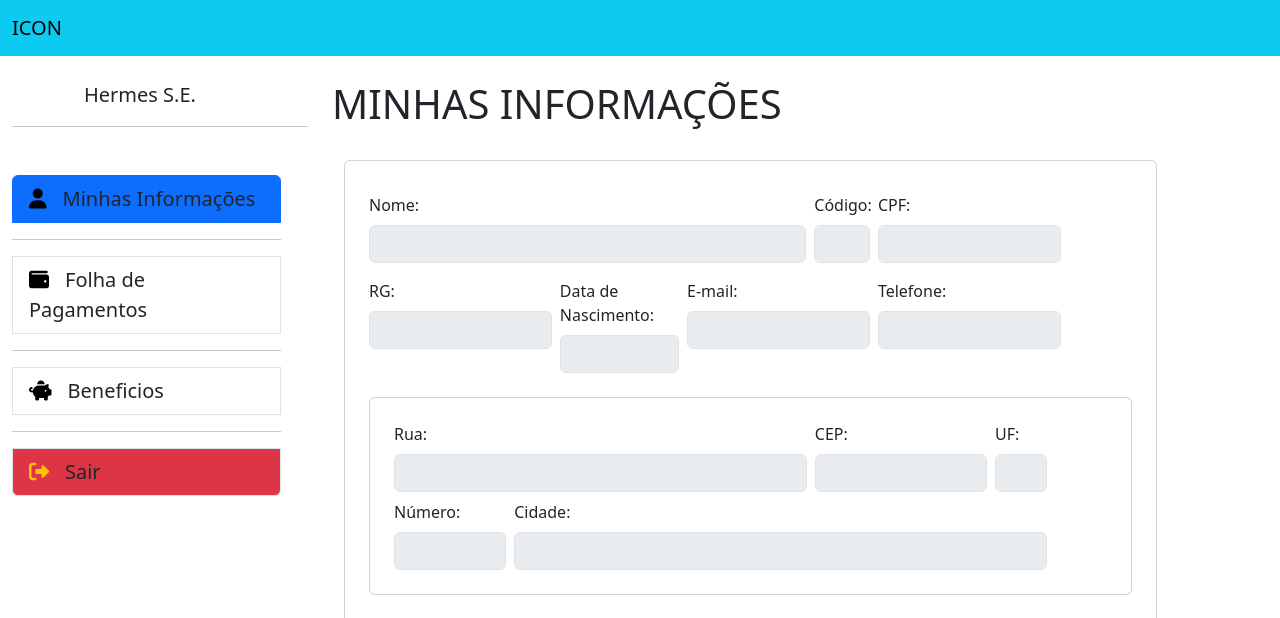
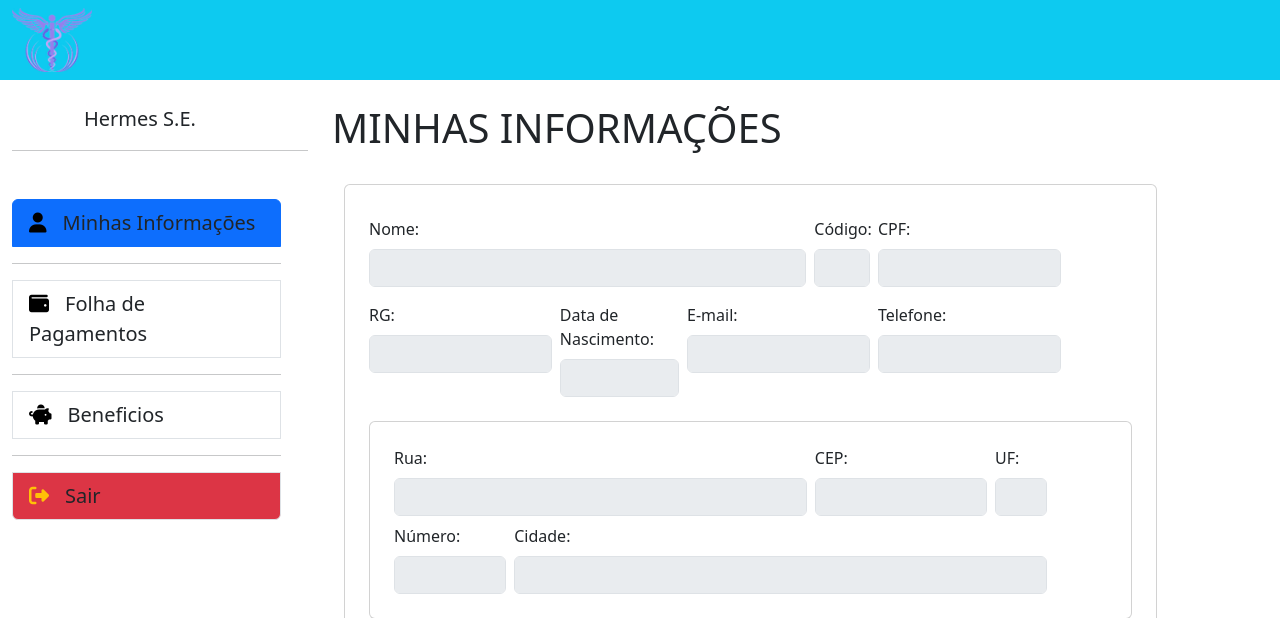
Before and after one commit to FilhoDeEmer/PIMIV, a Node server app: template views/home.ejs in a window 1280 px wide; the page is wider, and only the part inside the window is pictured. Shown: the top 618 px of that part. Run offline with Node 20, Linux system fonts and the light colour scheme; the template is opened without the code that fills it, so the values that code supplies are empty; some libraries are stand-ins or nearby versions.

Commit message:
Alteração icone navbar

```diff
--- a/views/partials/navbarhome.ejs
+++ b/views/partials/navbarhome.ejs
@@ -1,7 +1,8 @@
 <!– barra de navegação -para administradores –>
     <nav class="navbar navbar-expand-lg navbar-light bg-info" id="one">
         <div class="container-fluid">
-            <a class="navbar-brand" href="/">ICON</a>
+            <img src="/img/icon.png" style="max-height:64px; width: auto; height: auto;">
+            <!-- <a class="navbar-brand" href="">ICON</a> -->
             <button class="navbar-toggler" type="button" data-bs-toggle="collapse" data-bs-target="#navbarNav"
                 aria-controls="navbarNav" aria-expanded="false" aria-label="Toggle navgation">
                 <span class="navbar-toggler-icon"></span>
```
Also changed, not shown: public/img/icon.png (added).
